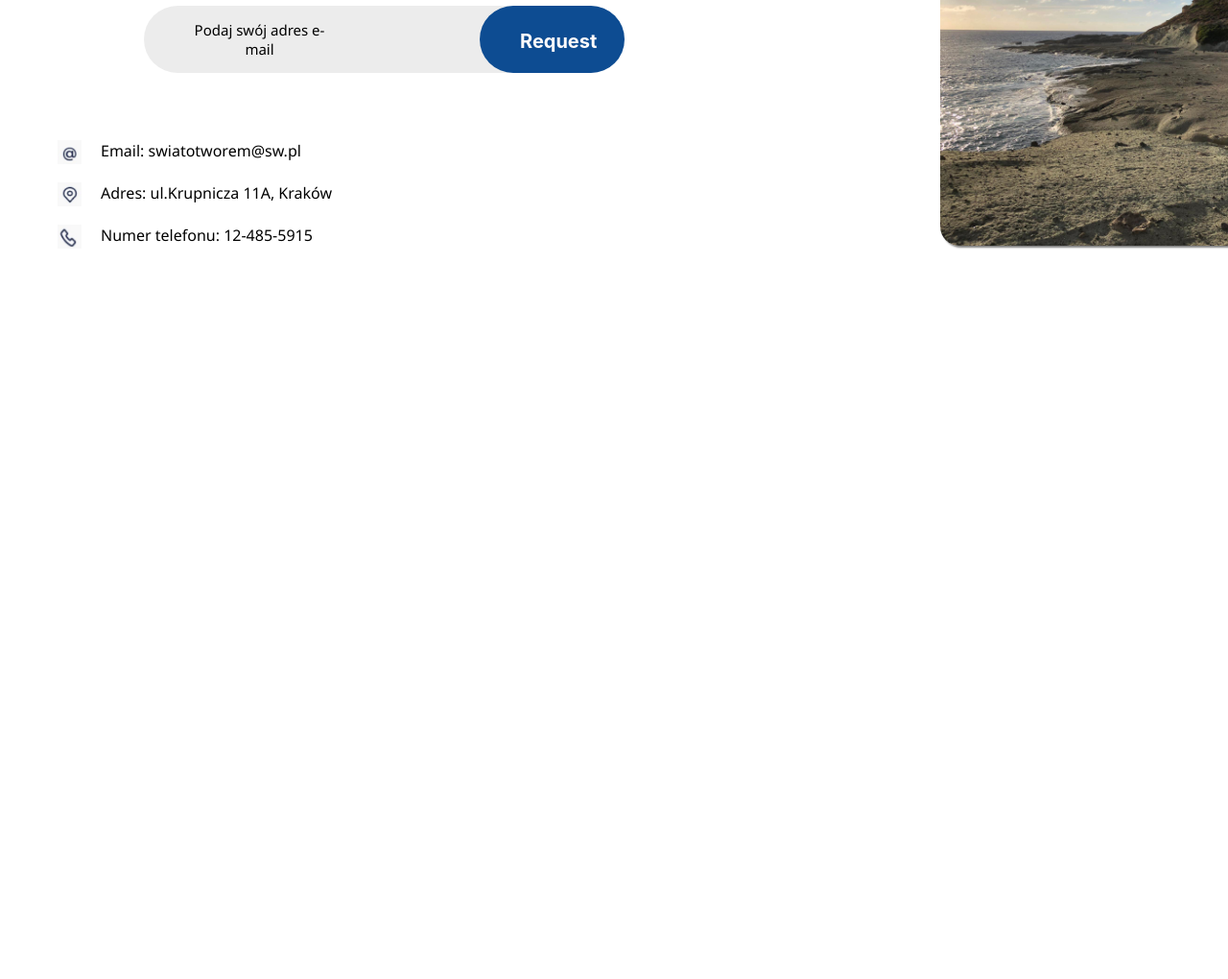
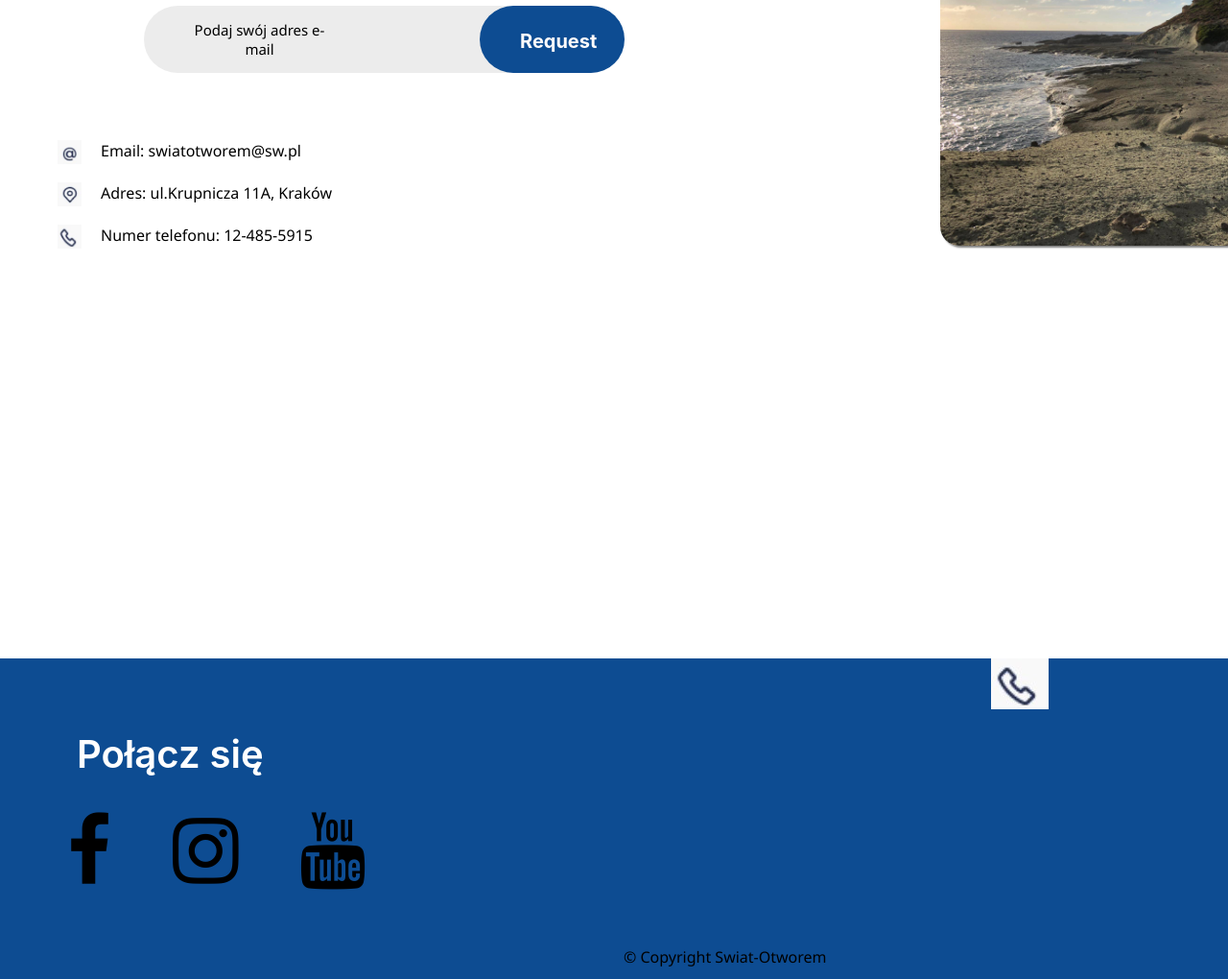
Before and after one commit to ewelinaszel/travel_agency_web_page, a plain HTML site: page html_css/Strona_glowna/strona_glowna.html in a window 1280 px wide. Shown: the part 2914-3934 px from the top of the page at 96% size. Before the commit the page ends 3192 px from the top, so only its background shows below. Drawn offline with nearby package versions, Linux system fonts and the light colour scheme.

Commit message:
Add footer icons

```diff
--- a/html_css/Strona_glowna/strona_glowna.html
+++ b/html_css/Strona_glowna/strona_glowna.html
@@ -9,6 +9,7 @@
           rel="stylesheet"
           href="https://cdn.jsdelivr.net/npm/bootstrap-icons@1.10.2/font/bootstrap-icons.css"
         />
+        <link rel="stylesheet" href="https://cdnjs.cloudflare.com/ajax/libs/font-awesome/4.7.0/css/font-awesome.min.css">
       </head>
       <body>
         <div class="nav-wrapper">
@@ -78,6 +79,27 @@
                     <img src="img/call.jpg">
                     <p>Numer telefonu: 12-485-5915</p><br>
                 </div>
+                <div class="footer">
+                    <div class="grid">
+                        <div class="media">
+                            <h3>Połącz się</h3>
+                            <div class="flex-center">
+                                <i class="fa fa-facebook fa-5x icon-3d"></i>
+                                <i class="fa fa-instagram fa-5x icon-3d"></i>
+                                <i class="fa fa-youtube fa-5x icon-3d"></i>
+                            </div>
+                        </div>
+                        <div class="logo">
+                            <img src="img/call.jpg">
+                        </div>
+
+                    </div>
+                    <div class="copy">
+                        <p>&copy Copyright Swiat-Otworem</p>
+                    </div>
+                </div>
+
+
             </div>
 
         </div>
--- a/html_css/Strona_glowna/style.css
+++ b/html_css/Strona_glowna/style.css
@@ -416,3 +416,59 @@ color: #000000;
   float: left;
   margin-right: 20px;
 }
+/*FOOTER*/
+.main .footer {
+  position: absolute;
+width: 1550px;
+height: 334px;
+left: 0px;
+top: 800px;
+
+background-color: #0d4c92;
+
+}
+.main .footer .grid{
+  display: flex;
+}
+.main .footer .grid .media{
+  flex: 4;
+
+}
+.main .footer .grid .media h3{
+  position: absolute;
+  width: 269px;
+  height: 200px;
+  left: 80px;
+
+  font-family: 'Inter';
+  font-style: normal;
+  font-weight: 600;
+  font-size: 40px;
+  line-height: 24px;
+  display: flex;
+  align-items: center;
+  text-align: center;
+
+  color: #ffffff;
+
+}
+
+.main .footer .grid .logo{
+  flex: 2;
+}
+.flex-center i{
+  background-color: #0d4c92;
+  color: #000000;
+  margin: 30px;
+}
+.flex-center{
+  position: absolute;
+  padding: 40px;
+  top: 90px;
+}
+.copy p{
+  position:absolute;
+  left: 650px;
+  top:300px;
+  text-align: center;
+}
```
Also changed, not shown: html_css/Strona_glowna/img/facebook.jpg (added), html_css/Strona_glowna/img/instagram.jpg (added), html_css/Strona_glowna/img/youtube.jpg (added).
